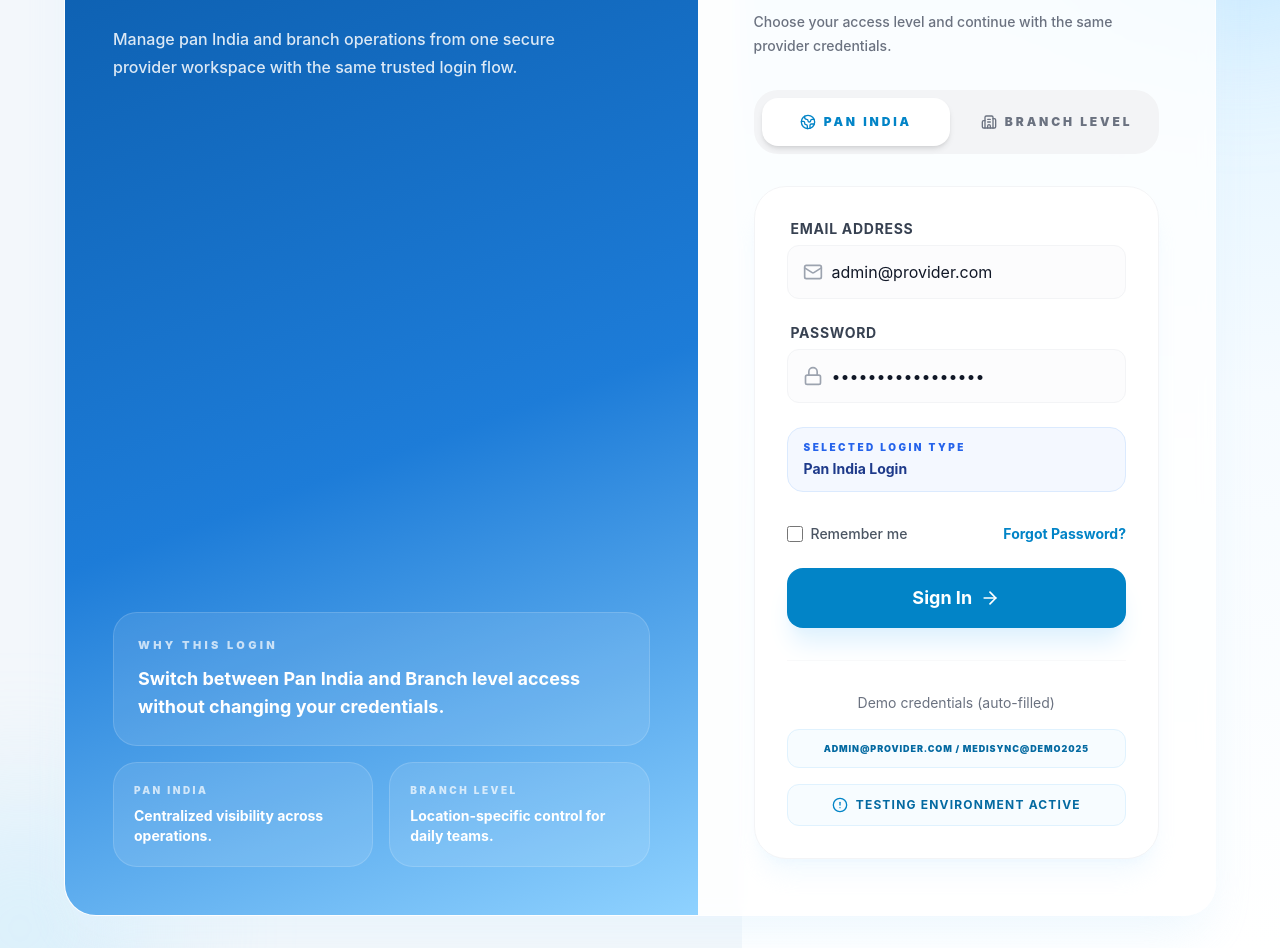
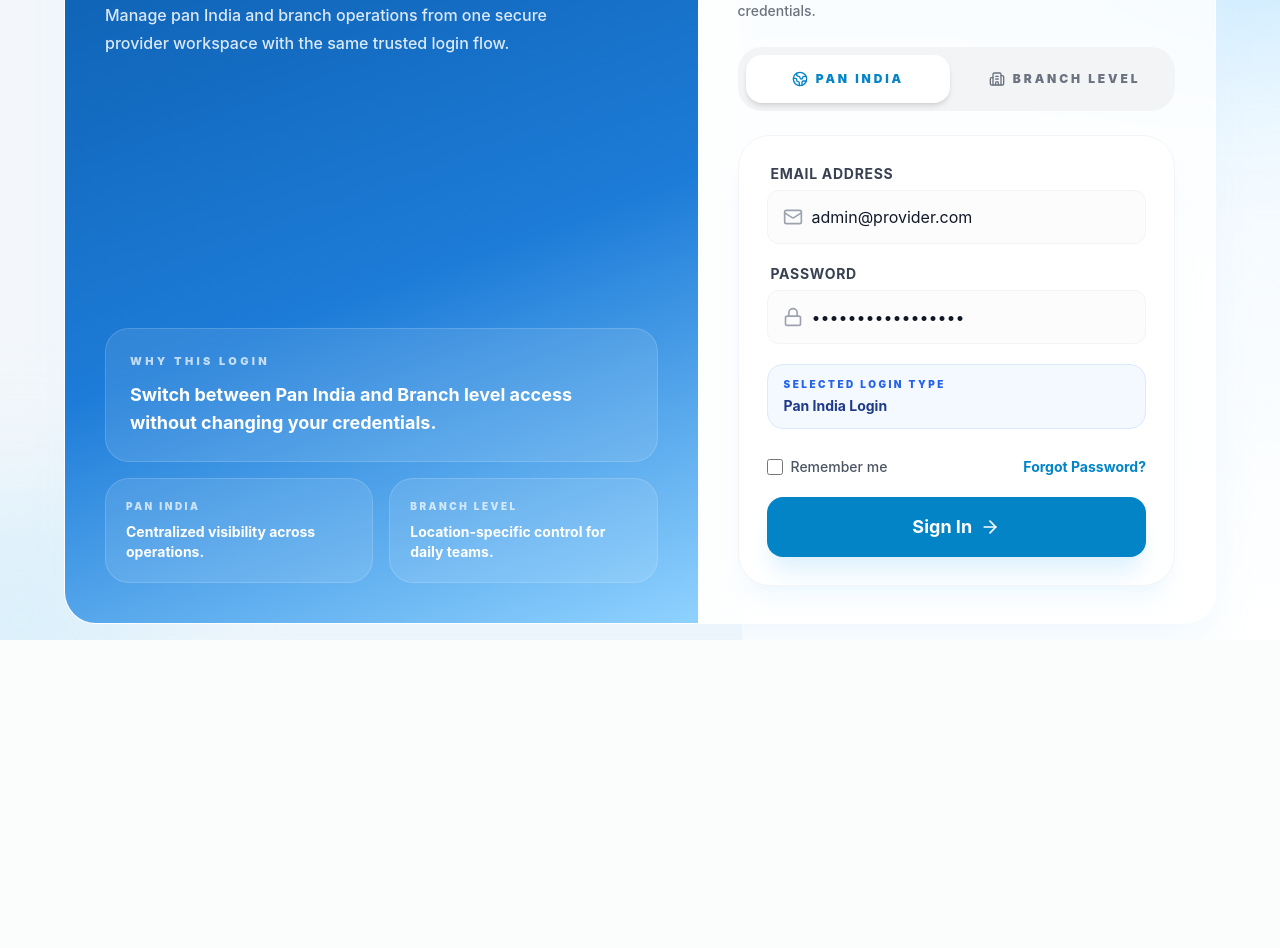
Before and after one commit to PhalugunaRao/PDDemo, a React (Vite) app: page /login in a window 1280 px wide. Shown: the part 160-1108 px from the top of the page. After the commit the page ends 800 px from the top, so only its background shows below. Built offline with nearby package versions, Linux system fonts and the light colour scheme.

Commit message:
login page and date filter

```diff
--- a/src/pages/AppointmentsPage.jsx
+++ b/src/pages/AppointmentsPage.jsx
@@ -50,6 +50,7 @@ export const AppointmentsPage = () => {
   const isConfirmationPendingTab = activeTab === 'Pending';
   const isConfirmedTab = activeTab === 'Confirmed';
   const isPartialTab = activeTab === 'Partial';
+  const getAppointmentDateKey = (appointmentDate) => format(parseISO(appointmentDate), 'yyyy-MM-dd');
 
   useEffect(() => {
     const tabParam = searchParams.get('tab');
@@ -77,6 +78,10 @@ export const AppointmentsPage = () => {
 
   const closePendingInfoDialog = () => {
     setOpenPendingInfo(null);
+  };
+
+  const clearConfirmedDateFilter = () => {
+    setConfirmedDateFilter('');
   };
 
   const submitPendingAction = () => {
@@ -134,15 +139,15 @@ export const AppointmentsPage = () => {
 
     // Date filters (Today/Tomorrow)
     if (activeTab === 'Today') {
-      filtered = filtered.filter(a => a.date.startsWith(today));
+      filtered = filtered.filter(a => getAppointmentDateKey(a.date) === today);
     }
     if (activeTab === 'Tomorrow') {
-      filtered = filtered.filter(a => a.date.startsWith(tomorrow));
+      filtered = filtered.filter(a => getAppointmentDateKey(a.date) === tomorrow);
     }
 
     if (activeTab === 'Confirmed' && confirmedDateFilter) {
       filtered = filtered
-        .filter(a => a.date.startsWith(confirmedDateFilter))
+        .filter(a => getAppointmentDateKey(a.date) === confirmedDateFilter)
         .sort((a, b) => parseISO(a.date) - parseISO(b.date));
     }
 
@@ -176,16 +181,31 @@ export const AppointmentsPage = () => {
               />
            </div>
            {isConfirmedTab && (
+             <>
                <input
                  type="date"
                  value={confirmedDateFilter}
                  onChange={(e) => setConfirmedDateFilter(e.target.value)}
+                 onClick={(event) => event.currentTarget.showPicker?.()}
+                 onFocus={(event) => event.currentTarget.showPicker?.()}
                  className="px-4 py-3 bg-white border border-gray-200 rounded-xl text-xs font-bold outline-none focus:ring-4 focus:ring-blue-500/10 focus:border-blue-600 transition-all shadow-sm"
                />
+               {confirmedDateFilter && (
+                 <button
+                   type="button"
+                   onClick={clearConfirmedDateFilter}
+                   className="px-4 py-3 bg-white border border-gray-200 text-xs font-black uppercase tracking-widest text-gray-500 rounded-xl hover:bg-gray-50 transition-all shadow-sm"
+                 >
+                   Clear
+                 </button>
                )}
+             </>
+           )}
+           {!isConfirmedTab && (
              <button className="flex items-center gap-2 px-6 py-3 bg-white border border-gray-200 text-xs font-black uppercase tracking-widest text-gray-500 rounded-xl hover:bg-gray-50 transition-all shadow-sm">
                <Filter className="w-4 h-4" /> Filter
              </button>
+           )}
         </div>
       </div>
 
--- a/src/pages/LoginPage.jsx
+++ b/src/pages/LoginPage.jsx
@@ -5,7 +5,6 @@ import {
   Mail,
   Lock,
   ArrowRight,
-  AlertCircle,
   Building2,
   Globe2
 } from 'lucide-react';
@@ -36,7 +35,7 @@ export const LoginPage = () => {
   };
 
   return (
-    <div className="min-h-screen bg-[#f3f7fb] relative overflow-hidden px-4 py-8 md:px-8">
+    <div className="h-screen bg-[#f3f7fb] relative overflow-hidden p-4 md:px-8 md:py-4">
       <div className="absolute inset-y-0 right-0 w-[42%] bg-gradient-to-b from-[#d9f1ff] via-[#f6fbff] to-white" />
       <div className="absolute top-[-120px] right-[-120px] h-[320px] w-[320px] rounded-full bg-[#9ed8ff]/35 blur-3xl" />
       <div className="absolute bottom-[-120px] left-[-120px] h-[280px] w-[280px] rounded-full bg-brand-200/40 blur-3xl" />
@@ -44,9 +43,9 @@ export const LoginPage = () => {
       <motion.div
         initial={{ opacity: 0, y: 12 }}
         animate={{ opacity: 1, y: 0 }}
-        className="relative z-10 mx-auto grid min-h-[calc(100vh-4rem)] max-w-6xl grid-cols-1 overflow-hidden rounded-[2rem] border border-white/60 bg-white/80 shadow-2xl shadow-sky-100/60 backdrop-blur xl:grid-cols-[1.1fr_0.9fr]"
+        className="relative z-10 mx-auto grid h-full max-h-[calc(100vh-2rem)] max-w-6xl grid-cols-1 overflow-hidden rounded-[2rem] border border-white/60 bg-white/80 shadow-2xl shadow-sky-100/60 backdrop-blur xl:grid-cols-[1.1fr_0.9fr]"
       >
-        <div className="hidden xl:flex flex-col justify-between bg-[linear-gradient(160deg,#0b5cab_0%,#1d7cd8_55%,#8fd2ff_100%)] p-12 text-white">
+        <div className="hidden xl:flex flex-col justify-between overflow-hidden bg-[linear-gradient(160deg,#0b5cab_0%,#1d7cd8_55%,#8fd2ff_100%)] p-10 text-white">
           <div>
             <div className="flex items-center gap-4">
               <div className="flex h-16 w-16 items-center justify-center rounded-3xl bg-white/15 backdrop-blur">
@@ -80,9 +79,9 @@ export const LoginPage = () => {
           </div>
         </div>
 
-        <div className="flex items-center justify-center p-6 sm:p-10 xl:p-14">
+        <div className="flex items-center justify-center overflow-y-auto p-6 sm:p-8 xl:p-10">
           <div className="w-full max-w-md">
-            <div className="mb-8 xl:hidden">
+            <div className="mb-6 xl:hidden">
               <div className="flex items-center gap-4">
                 <div className="flex h-14 w-14 items-center justify-center rounded-3xl bg-brand-600 text-white shadow-xl shadow-brand-100">
                   <ShieldCheck className="h-8 w-8" />
@@ -94,7 +93,7 @@ export const LoginPage = () => {
               </div>
             </div>
 
-            <div className="mb-8">
+            <div className="mb-6">
               <p className="text-[11px] font-black uppercase tracking-[0.32em] text-brand-600">Welcome Back</p>
               <h2 className="mt-3 text-4xl font-black tracking-tight text-gray-900">Sign in to continue</h2>
               <p className="mt-3 text-sm font-medium leading-6 text-gray-500">
@@ -102,7 +101,7 @@ export const LoginPage = () => {
               </p>
             </div>
 
-            <div className="mb-8 grid grid-cols-2 gap-3 rounded-3xl bg-gray-100 p-2">
+            <div className="mb-6 grid grid-cols-2 gap-3 rounded-3xl bg-gray-100 p-2">
               <button
                 type="button"
                 onClick={() => setLoginType('PAN_INDIA')}
@@ -123,8 +122,8 @@ export const LoginPage = () => {
               </button>
             </div>
 
-            <div className="rounded-[2rem] border border-gray-100 bg-white p-8 shadow-xl shadow-sky-100/40">
-              <form className="space-y-6" onSubmit={handleSubmit}>
+            <div className="rounded-[2rem] border border-gray-100 bg-white p-6 shadow-xl shadow-sky-100/40 sm:p-7">
+              <form className="space-y-5" onSubmit={handleSubmit}>
                 <div className="space-y-1.5">
                   <label className="block text-sm font-bold text-gray-700 ml-1 uppercase tracking-wider">Email Address</label>
                   <div className="relative group">
@@ -182,17 +181,6 @@ export const LoginPage = () => {
                   </span>
                 </Button>
               </form>
-
-              <div className="mt-8 pt-8 border-t border-gray-100/50 text-center">
-                <p className="text-gray-500 text-sm">Demo credentials (auto-filled)</p>
-                <div className="mt-4 flex items-center justify-center gap-2 p-3 bg-brand-50/50 rounded-xl border border-brand-100 uppercase tracking-widest text-[9px] font-black text-brand-700">
-                  admin@provider.com / mediSync@demo2025
-                </div>
-                <div className="mt-4 flex items-center justify-center gap-2 p-3 bg-brand-50/50 rounded-xl border border-brand-100">
-                  <AlertCircle className="w-4 h-4 text-brand-600" />
-                  <p className="text-xs font-bold text-brand-700 uppercase tracking-widest leading-none">Testing Environment Active</p>
-                </div>
-              </div>
             </div>
           </div>
         </div>
```
Lines whose indentation alone changed are shown as unchanged.
